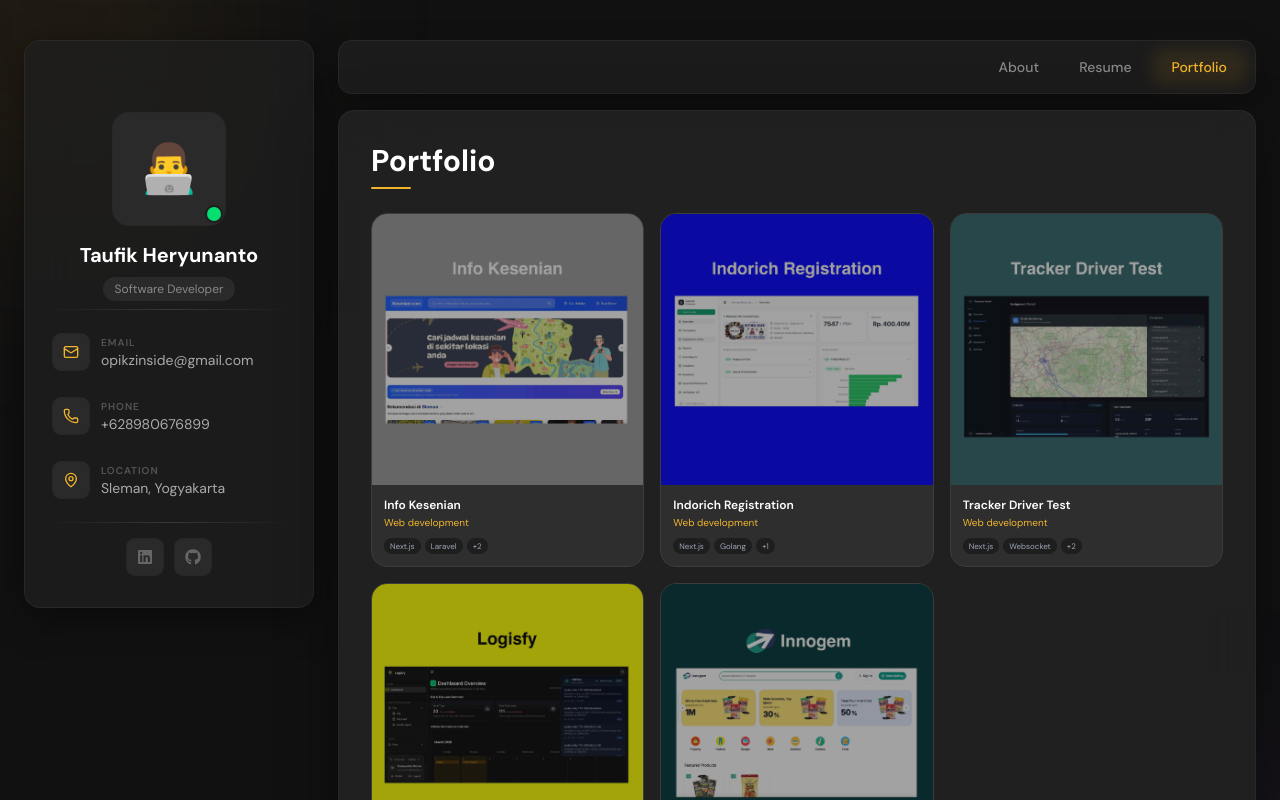
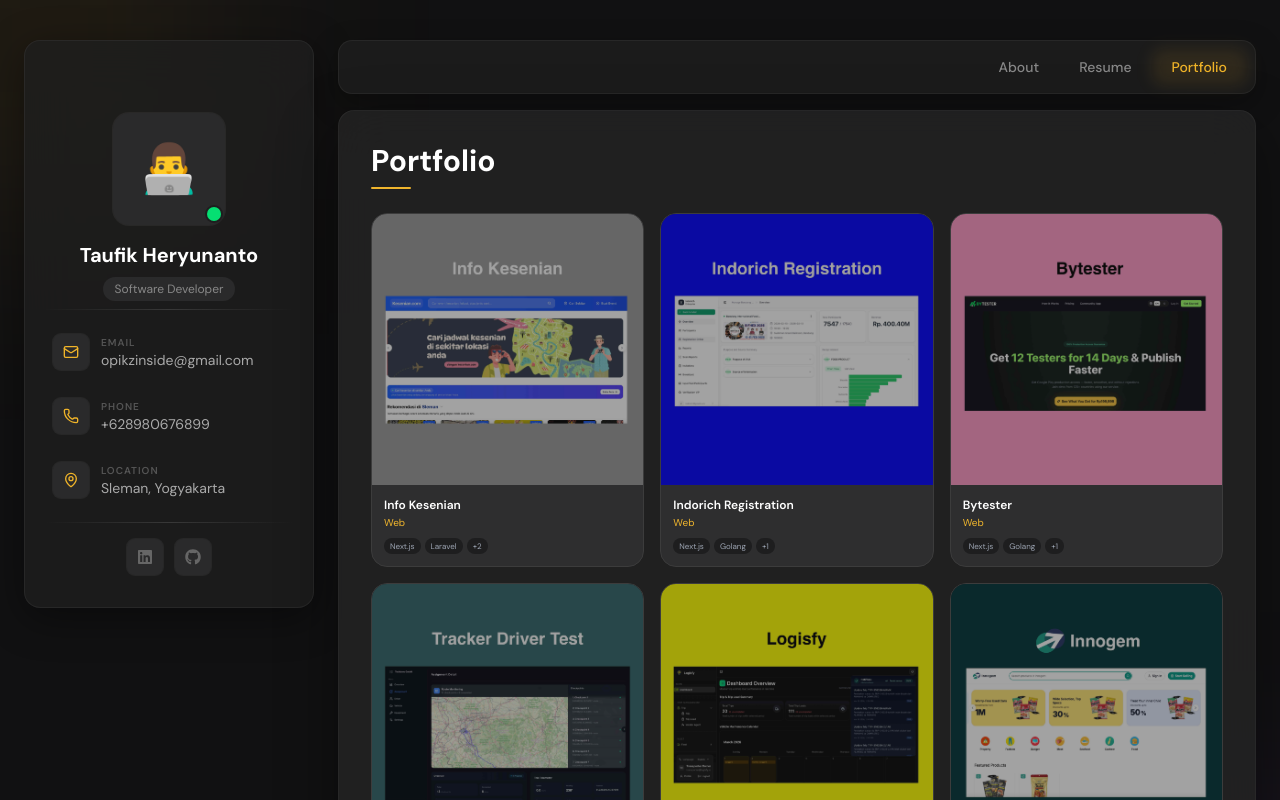
Before and after one commit to opikzxx/my-portfolio, a Next.js app: page /portfolio in a window 1280 px wide. Shown: the top 800 px of the page. Built offline with nearby package versions, Linux system fonts and the light colour scheme.

Commit message:
add: bytester

```diff
--- a/constants/index.ts
+++ b/constants/index.ts
@@ -169,7 +169,7 @@ export const EXPERIENCE: Experience[] = [
 export const PROJECTS: Project[] = [
   {
     title: "Info Kesenian",
-    category: "Web development",
+    category: "Web",
     images: ["/project/kesenian-1.jpg", "/project/kesenian-2.jpg"],
     techStack: ["Next.js", "Laravel", "Leaflet", "PWA"],
     description:
@@ -178,7 +178,7 @@ export const PROJECTS: Project[] = [
   },
   {
     title: "Indorich Registration",
-    category: "Web development",
+    category: "Web",
     images: ["/project/indorich-1.jpg", "/project/indorich-2.jpg"],
     techStack: ["Next.js", "Golang", "WhatsApp Gateway"],
     description:
@@ -186,8 +186,17 @@ export const PROJECTS: Project[] = [
     url: "https://indorichregistration.com/",
   },
   {
+    title: "Bytester",
+    category: "Web",
+    images: ["/project/bytester-1.jpg", "/project/bytester-2.jpg"],
+    techStack: ["Next.js", "Golang", "Payment Gateway"],
+    description:
+      "An integrated app distribution and testing platform that simplifies the deployment of mobile applications for Play Store and App Store reviewers.",
+    url: "https://bytester.id",
+  },
+  {
     title: "Tracker Driver Test",
-    category: "Web development",
+    category: "Web",
     images: ["/project/tracker.jpg"],
     techStack: ["Next.js", "Websocket", "Leaflet", "Golang"],
     description:
@@ -195,7 +204,7 @@ export const PROJECTS: Project[] = [
   },
   {
     title: "Logisfy",
-    category: "Web development & Andorid",
+    category: "Web & Andorid",
     url: "#",
     images: [
       "/project/logisfy.jpg",
@@ -208,7 +217,7 @@ export const PROJECTS: Project[] = [
   },
   {
     title: "Innogem",
-    category: "Web development",
+    category: "Web",
     url: "#",
     images: ["./project/innogem-1.jpeg", "./project/innogem-2.jpg"],
     techStack: ["Next.js", "Golang", "E-Commerce"],
```
Also changed, not shown: public/project/bytester-1.jpg (added), public/project/bytester-2.jpg (added).
